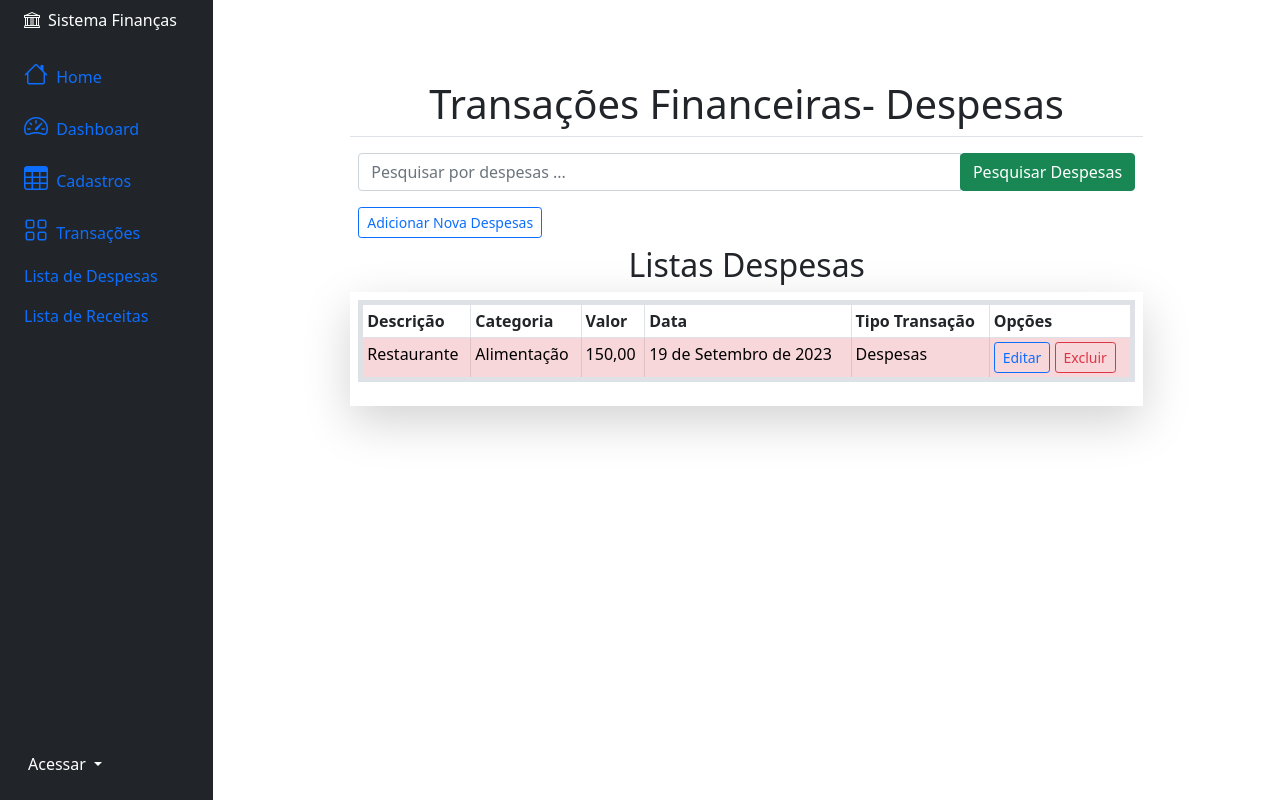
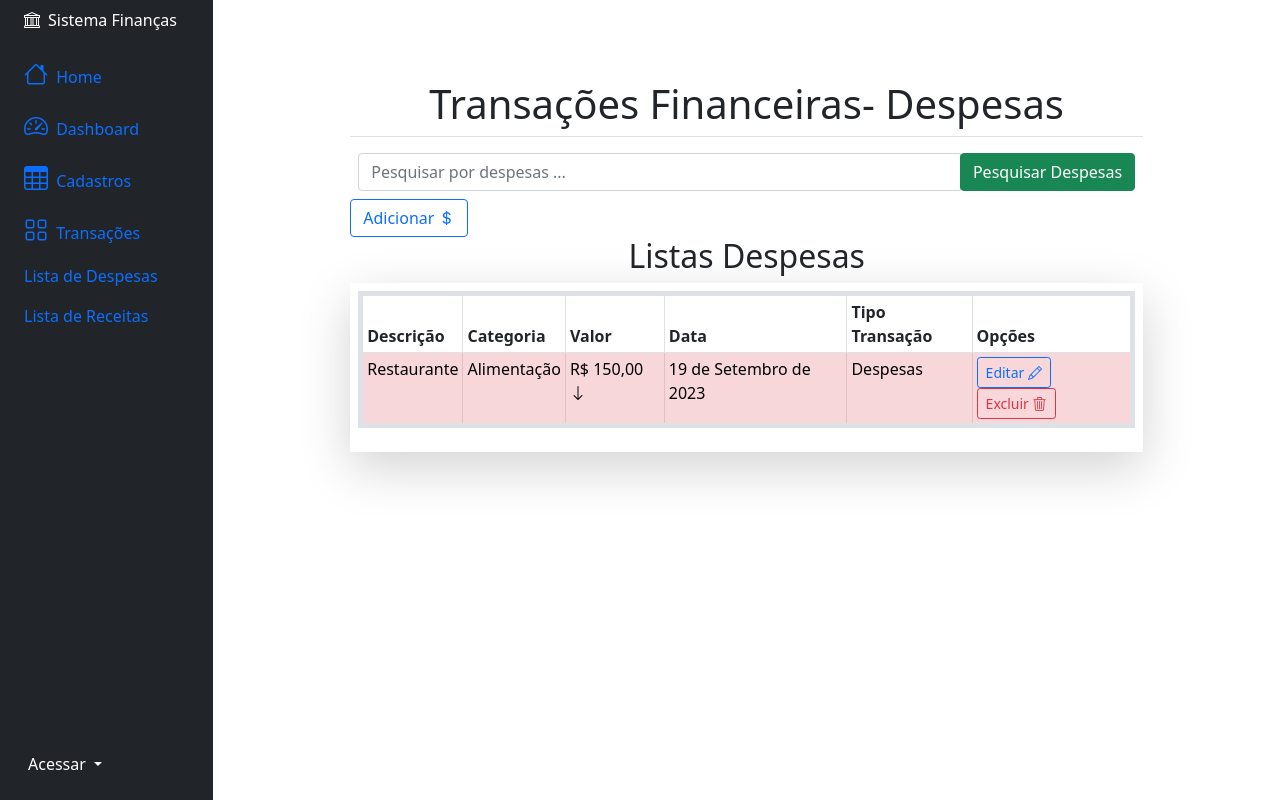
Before and after one commit to anselmoaxo/financas, a Django app: page /lista_despesa in a window 1280 px wide. Run offline with Django 4.2, Linux system fonts and the light colour scheme; data comes from the database, SQL or seed files in the repository; some libraries are stand-ins or nearby versions.

Commit message:
ajustes nos templates e modal

```diff
--- a/financeiro/templates/lista_despesa.html
+++ b/financeiro/templates/lista_despesa.html
@@ -14,11 +14,34 @@
             </div>
           </div>
           </form>
+          <button type="button" class="btn btn btn-outline-primary" data-toggle="modal" data-target="#modal">Adicionar <i class="bi bi-currency-dollar"></i></button>
 
-          <div class="d-grid gap-3 p-2 d-md-flex justify-content-md-start ">
-            <a href="{% url "financeiro:cadastro" %}">
-            <button class="btn btn-outline-primary btn-sm" type="button">Adicionar Nova Despesas</button>
-            </a>
+          <div class="shadow-lg p-3 mb-5 rounded modal fade" id="modal" tabindex="-1" role="dialog" aria-labelledby="exampleModalLabel" aria-hidden="true">
+              <div class="modal-dialog" role="document">
+                  <div class="modal-content">
+                      <div class="modal-header text-center align-items-center p-1">
+                          <h4 class="modal-title text-secondary w-100" id="exampleModalLabel"><i class="bi bi-cash-coin"></i> <small>Cadastro Despesas e ou Receitas</small></h4>
+
+                          <button type="button" class="close" data-dismiss="modal" aria-label="Close">
+                              <span aria-hidden="true">&times;</span>
+                          </button>
+                      </div>
+                      <div class="modal-body">
+                          <form action="" method="POST" class="row" id="modal-form">
+                              {% csrf_token %}
+                              <div class="col-md-4 text-white">
+                                  <div style="text-align: left;">
+                                      {{ form|crispy }}
+                                  </div>
+                              </div>
+                              <div class="modal-footer d-flex justify-content-center">
+                                  <button type="submit" class="btn btn-primary btn-sm">Salvar</button>
+                                  <button type="button" class="btn btn-secondary btn-sm ml-3" data-dismiss="modal">Sair</button>
+                              </div>
+                          </form>
+                      </div>
+                  </div>
+              </div>
           </div>
 
 
@@ -44,14 +67,14 @@
         <tr class="table-danger">
                 <td>{{ l.description }}</td>
                 <td>{{ l.category }}</td>
-                <td>{{ l.amount }}</td>
+                <td>R$ {{ l.amount }} <i class="bi bi-arrow-down"></i></td>
                 <td>{{ l.transaction_date }}</td>
                 <td>{{ l.transaction_type}}</td>
                   <td>
                     <a href="{% url "financeiro:update_transacao" l.pk %}">
-                   <button type="button" class="btn btn-sm btn-outline-primary">Editar</button></a>
+                   <button type="button" class="btn btn-sm btn-outline-primary">Editar <i class="bi bi-pencil"></i></button></a>
 
-                   <button type="button" class="btn btn-sm btn-outline-danger" data-toggle="modal" data-target="#modal{{ l.pk }}" >Excluir</button>
+                   <button type="button" class="btn btn-sm btn-outline-danger" data-toggle="modal" data-target="#modal{{ l.pk }}" >Excluir <i class="bi bi-trash3"></i></button>
                    <!-- Modal -->
                        <div class=" shadow-lg p-3 mb-5  rounded modal fade" id="modal{{ l.pk }}" tabindex="-1" role="dialog" aria-labelledby="exampleModalLabel" aria-hidden="true" >
                          <div class="modal-dialog " role="document">
--- a/financeiro/templates/lista_receita.html
+++ b/financeiro/templates/lista_receita.html
@@ -44,14 +44,14 @@
         <tr class="table-success">
                 <td>{{ l.description }}</td>
                 <td>{{ l.category }}</td>
-                <td>{{ l.amount }}</td>
+                <td>R$ {{ l.amount }} <i class="bi bi-arrow-up"> </td>
                 <td>{{ l.transaction_date }}</td>
                 <td>{{ l.transaction_type}}</td>
                   <td>
                     <a href="{% url "financeiro:update_transacao" l.pk %}">
-                   <button type="button" class="btn btn-sm btn-outline-primary">Editar</button></a>
+                   <button type="button" class="btn btn-sm btn-outline-primary">Editar <i class="bi bi-pencil"></i></button></a>
 
-                   <button type="button" class="btn btn-sm btn-outline-danger" data-toggle="modal" data-target="#modal{{ l.pk }}" >Excluir</button>
+                   <button type="button" class="btn btn-sm btn-outline-danger" data-toggle="modal" data-target="#modal{{ l.pk }}" >Excluir <i class="bi bi-trash3"></i></button>
                    <!-- Modal -->
                        <div class=" shadow-lg p-3 mb-5  rounded modal fade" id="modal{{ l.pk }}" tabindex="-1" role="dialog" aria-labelledby="exampleModalLabel" aria-hidden="true" >
                          <div class="modal-dialog " role="document">
--- a/financeiro/views.py
+++ b/financeiro/views.py
@@ -7,18 +7,15 @@ from django.views.generic import (
     UpdateView,
     DeleteView,
 )
-from django.conf import settings
-import os
+from .forms import TransactionForm
 from .models import Transaction, Category
 from django.urls import reverse_lazy
-import matplotlib.pyplot as plt
-import matplotlib
 from django.db.models import Sum
 from financeiro.context_processors import soma_transacao
 from django.urls import reverse
 from django.shortcuts import get_object_or_404
 
-matplotlib.use("Agg")
+
 
 
 class Homepage(TemplateView):
@@ -27,8 +24,7 @@ class Homepage(TemplateView):
 
 class CadastroTransacao(LoginRequiredMixin, CreateView):
     template_name = "cadastro.html"
-    model = Transaction
-    fields = "__all__"
+    form_class = TransactionForm
     success_url = reverse_lazy("financeiro:lista_transacao")
 
 
@@ -41,7 +37,7 @@ class UpdateTransacao(LoginRequiredMixin, UpdateView):
     template_name = "cadastro.html"
     model = Transaction
     fields = "__all__"
-    success_url = reverse_lazy("financeiro:lista_transacao")
+    success_url = reverse_lazy('financeiro:dashboard')
 
 
 class DeleteTransacao(DeleteView):
--- a/templates/navbar.html
+++ b/templates/navbar.html
@@ -24,18 +24,15 @@
                 <a href="{% url "financeiro:lista_transacao" %}" class="nav-link px-0 align-middle">
                     <i class="fs-4 bi-grid"></i> <span class="ms-1 d-none d-sm-inline">Transações</span> </a>
 
-                    </li>
+                </li>
                     <li>
                         <a href="{% url "financeiro:lista_despesa" %}" class="nav-link px-0"> <span class="d-none d-sm-inline">Lista de Despesas</span> </a>
                     </li>
                     <li>
-                        <a href="{% url "financeiro:lista_receita" %}" class="nav-link px-0"> <span class="d-none d-sm-inline">Lista de Receitas</span> </a>
+                        <a href="{% url "financeiro:lista_receita" %}" class="nav-link px-0"> <span class="d-none d-sm-inline"> Lista de Receitas</span> </a>
                     </li>
+                </ul>
 
-                </ul>
-            </li>
-
-        <hr>
         {% if request.user.is_authenticated %}
         <div class="dropdown pb-4">
             <a href="#" class="d-flex align-items-center text-white text-decoration-none dropdown-toggle" id="dropdownUser1" data-bs-toggle="dropdown" aria-expanded="false">
```
Also changed, not shown: financeiro/forms.py (added, +8 -0 lines), financeiro/templates/cadastro.html (+4 -4 lines), financeiro/templates/dashboard.html (+11 -10 lines), financeiro/templates/lista_transacao.html (+10 -5 lines).
